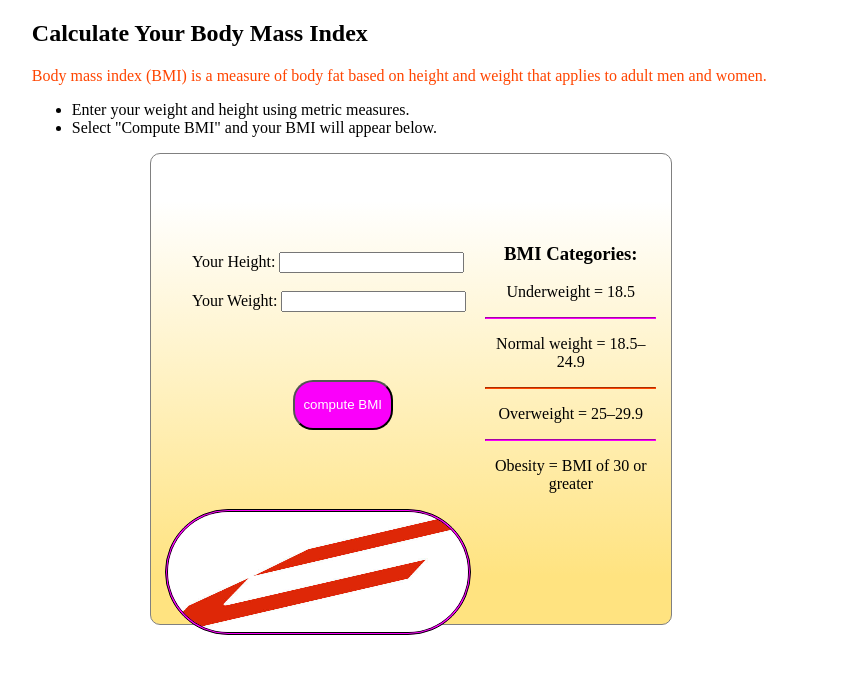
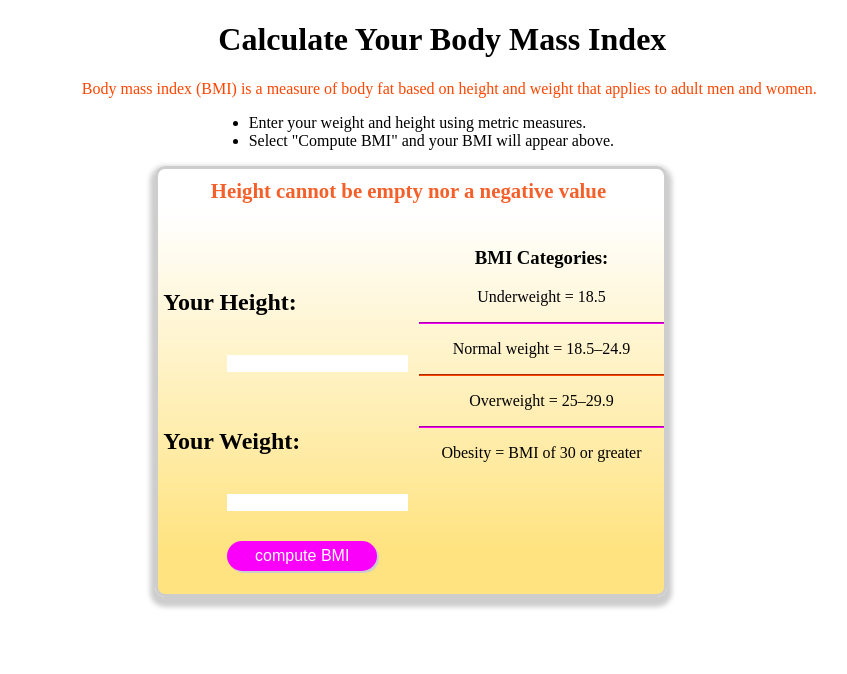
Before and after one commit to Berl-cloud/BMI_calculator, a plain HTML site: page index.html in a window 1280 px wide. Both pictures are taken after a click on the button "compute BMI". Shown: the whole page, without its empty margins (229-1076 px from the left). Drawn offline with Linux system fonts and the light colour scheme.

Commit message:
Built functionality of the BMI calculator

```diff
--- a/index.html
+++ b/index.html
@@ -1,5 +1,6 @@
 <!DOCTYPE html>
 <html lang="en">
+
 <head>
     <meta charset="UTF-8">
     <meta http-equiv="X-UA-Compatible" content="IE=edge">
@@ -8,33 +9,45 @@
     <link rel="stylesheet" href="style.css">
 
 </head>
+
 <body>
 
     <div class="head-bar">
-       <h2>Calculate Your Body Mass Index</h2>
-       <p>Body mass index (BMI) is a measure of body fat based on height and weight that applies to adult men and women.</p>
+        <h1>Calculate Your Body Mass Index</h1>
+        <p>Body mass index (BMI) is a measure of body fat based on height and weight that applies to adult men and
+            women.</p>
         <ul>
             <li>Enter your weight and height using metric measures.</li>
-           <li>Select "Compute BMI" and your BMI will appear below.</li>
-       </ul>                                                                                                                    </ul>
+            <li>Select "Compute BMI" and your BMI will appear above.</li>
+        </ul>
     </div>
+
+    <div class="container">
+        <div id="results">  </div>
+
         <div class="main">
+
             <div class="input-value">
-        Your Height: <input type="text"> <br>
-        Your Weight: <input type="text"> <br>
+                <h2>Your Height:</h2>
+                <input type="number" min="0.5" id="height"> <br>
+                <h2>Your Weight:</h2>
+                <input type="number" min="0.5" id="weight"> <br>
                 <input id="btn" type="button" value="compute BMI">
             </div>
+
             <div class="categories">
-        <h3>BMI Categories:</h3>
-          <p>Underweight = 18.5</p> <hr>
-           <p>Normal weight = 18.5–24.9</p> <hr id="mid">
-            <p>Overweight = 25–29.9</p> <hr>
+                <h3> BMI Categories:</h3>
+                <p>Underweight = 18.5</p>
+                <hr>
+                <p>Normal weight = 18.5–24.9</p>
+                <hr id="mid">
+                <p>Overweight = 25–29.9</p>
+                <hr>
                 <p>Obesity = BMI of 30 or greater</p>
-
-    </div>
-    <div class="results">
-        <img src="images/arrow1.jpg" alt="">
             </div>
         </div>
+    </div>
+    <script src="script.js"></script>
 </body>
+
 </html>
--- a/script.js
+++ b/script.js
@@ -1,14 +1,33 @@
-function calcBodyMass(weight,height) {
+let button = document.getElementById("btn");
 
-    var BMI = Math.round (weight/(height**2));
+function BMI() {
+     let height = document.getElementById("height").value;
+     let weight = document.getElementById("weight").value;
 
-if (BMI < 18.5) {
-     return "Your BMI is " + BMI + ", so you are underweight.";
+     if (height === '' || height <= 0) {
+          document.getElementById("results").innerHTML =
+            "Height cannot be empty nor a negative value";
+     }
+     else if (weight === '' || weight <= 0) {
+          document.getElementById("results").innerHTML =
+            "Weight cannot be empty nor a negative value";
+     }
+     else {
+          let bmi = Math.round(weight / (height ** 2));
+
+          if (bmi < 18.5) {
+               document.getElementById("results").innerHTML =
+                    "Your BMI is " + bmi + ", so you are underweight.";
+          }
+          else if (bmi > 18.5 && BMI < 24.9) {
+               document.getElementById("results").innerHTML =
+                    "Your BMI is " + bmi + ", so you have a normal weight.";
+          }
+          else if (bmi > 24.9) {
+               document.getElementById("results").innerHTML =
+                    "Your BMI is " + bmi + ", so you are overweight.";
+          }
+     }
 }
-if (BMI > 18.5 && BMI < 24.9) {
-     return "Your BMI is " + BMI + ", so you have a normal weight.";
-}
-if (BMI > 24.9) {
-     return "Your BMI is " + BMI + ", so you are overweight.";
-}
-}
+
+   button.addEventListener ('click', BMI)
--- a/style.css
+++ b/style.css
@@ -1,75 +1,99 @@
-
-.main{
-    background-image: linear-gradient(to bottom , white 10% ,  #ffe380 90% );
-    width: 40%;
-    border-radius: 10px;
-    border: 0.5px solid gray;
-    height: 400px;
-    margin: auto;
-    padding-right: 15px;
-    padding-top: 70px;
-    display: grid;
-    grid-template-columns: 1fr 1fr ;
-    grid-template-rows: 1fr;
-
-}
 
 .head-bar{
     background-color: white;
     width: 60%;
     margin: auto;
+    padding-left: 100px;
+
 }
+
+ul{
+    padding-left: 22%;
+}
+
+h1{
+    padding-left: 18%;
+
+}
+
 .head-bar p{
     color: orangered;
 }
+
+
+.container{
+    background-image: linear-gradient(to bottom , white 10% ,  #ffe380 90% );
+    width: 40%;
+    border: 3px solid #cdcdcd;
+    box-shadow: 0px 5px 5px 5px #cdcdcd;
+
+    margin: auto;
+    border-radius: 10px;
+}
+
+#results{
+    text-align: center;
+    border-radius: 5px;
+    width: 99%;
+    font-weight: bold;
+    padding-top: 2%;
+    font-size: 1.3em;
+    color: rgb(245, 96, 42);
+}
+
+.main{
+   margin-top: 5%;
+    width: 100%;
+    border-radius: 10px;
+    display: grid;
+    grid-template-columns: 1fr 1fr ;
+}
+
 .input-value{
-    /* border: 2px solid mediumorchid; */
-    width: 90%;
-    padding: 10px;
-    height: 200px;
+    padding: 5px;
     white-space:pre;
-    margin-right: 5px;
+    margin-right: 2px;
 }
+input:focus{
+    outline: none;
+    border: 2px solid #cdcdcd;
+
+}
+
+.categories{
+    text-align: center;
+}
+
+#height, #weight{
+    border-collapse: collapse;
+    border: none;
+}
+
 #btn{
-margin-left: 100px;
-margin-top: 50px;
-width: 100px;
-height: 50px;
+margin-top: 5%;
+width: 150px;
+height: 30px;
 border-radius: 20px;
+border: 0;
+box-shadow: 2px 2px #cdcdcd;
 color: white;
+font-size: medium;
 background-color: #fa00fa;
 }
+
 #btn:hover{
-    background-color: orangered;
+    background-color: #faebb3;
+    box-shadow: 2px 2px #fa00fa;
+    color: #fa00fa;
+    font-size: large;
+    cursor: pointer;
 }
-.categories{
-    text-align: center;
-    width: 100%;
-    height: max-content;
-    /* border: 5px solid black; */
-    margin: 0px;
-}
+
 hr{
     border-color: #fa00fa;
+    border-collapse: collapse;
 }
+
 #mid{
     border-color: orangered;
 }
-.results{
-    /* border: 2px solid black; */
-    background-color: #fa00fa;
-    border-radius: 200px;
-    width: 300px;
-    margin: auto;
-    height: 120px;
-    border-style: double;
-}
-p{
-    /* color: orangered; */
-}
-img{
-    width: 300px;
-    margin: auto;
-    height: 120px;
-    border-radius: 200px;
-}
```
Lines whose indentation alone changed are shown as unchanged.
